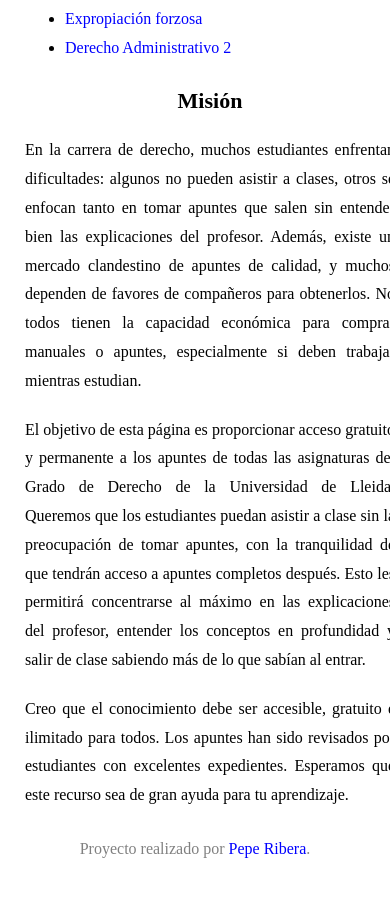
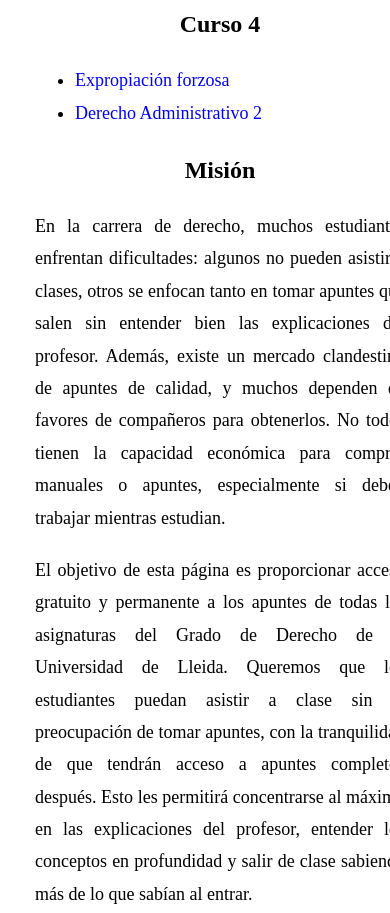
Before and after one commit to friteegg/apuntes-derecho, a plain HTML site: page index.html in a window 390 px wide. Shown: the part 680-1593 px from the top of the page. Before the commit the page ends 1568 px from the top, so only its background shows below. Drawn offline with Linux system fonts and the light colour scheme.

Commit message:
Update styles.css

```diff
--- a/styles.css
+++ b/styles.css
@@ -78,20 +78,20 @@ a:hover {
 
     section {
         width: 100%;
-        font-size: 16px;
-        padding: 0 15px; /* Aumentamos un poco el padding lateral para centrar mejor */
+        font-size: 18px; /* Aumentamos un poco el tamaño de la letra */
+        padding: 0 25px; /* Aumentamos el padding lateral para más margen, manteniendo simetría */
     }
 
     h1, h2, h3 {
-        font-size: 22px;
+        font-size: 24px; /* Aumentamos un poco el tamaño de los encabezados */
     }
 
     p {
-        font-size: 16px;
+        font-size: 18px; /* Aumentamos el tamaño del texto de los párrafos para mejor legibilidad */
     }
 
     footer {
-        font-size: 12px;
+        font-size: 14px; /* Ajustamos el tamaño del texto en el pie de página */
     }
 
     nav ul {
```
